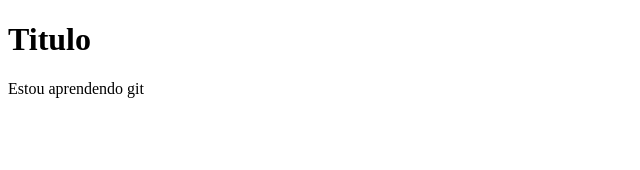
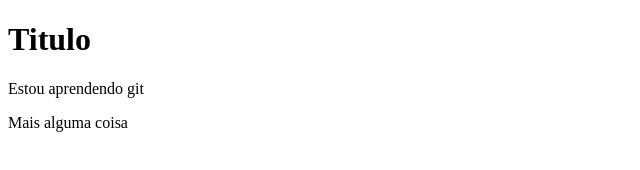
Before and after one commit to enthsz/Aprendendo-GIT, a plain HTML site: page index.html in a window 1280 px wide. Shown: the whole page, without its empty margins (0-640 px from the left). Drawn offline with Linux system fonts and the light colour scheme.

Commit message:
nova demanda

```diff
--- a/index.html
+++ b/index.html
@@ -8,5 +8,6 @@
 <body>
     <h1>Titulo</h1>
     <p>Estou aprendendo git</p>
+    <p>Mais alguma coisa</p>
 </body>
 </html>
```
